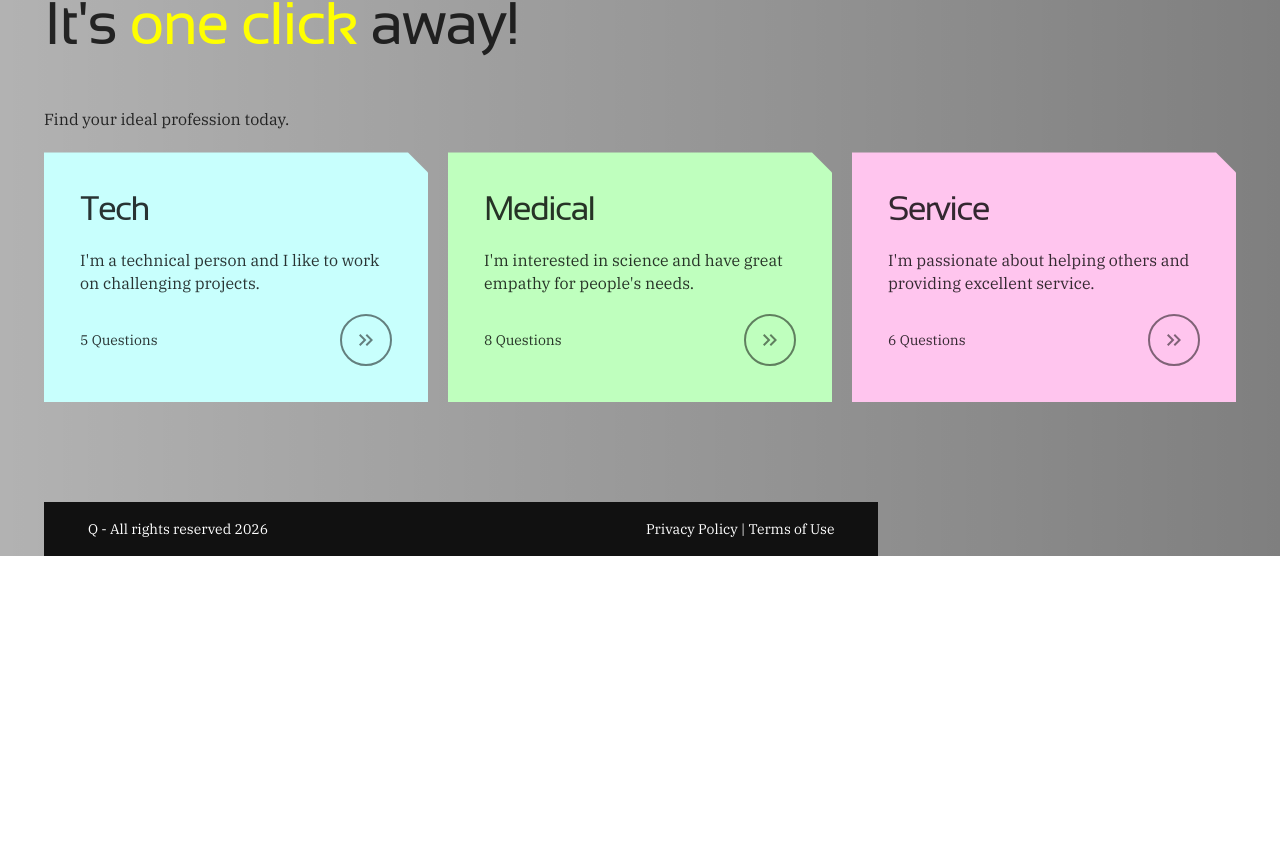
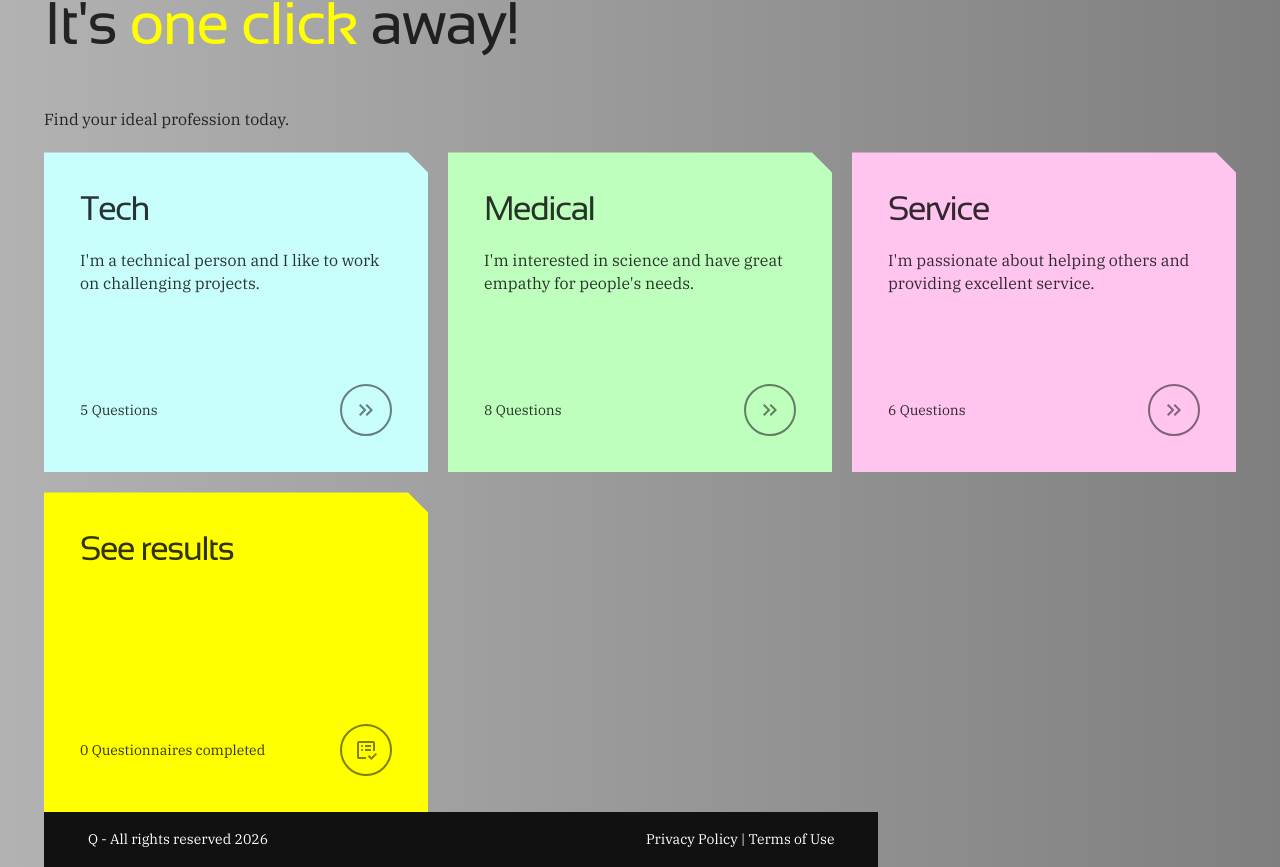
Before and after one commit to bashir-muhammad/dimando, a Next.js app: page / in a window 1280 px wide. Shown: the part 244-1111 px from the top of the page. Before the commit the page ends 800 px from the top, so only its background shows below. Built offline with nearby package versions, Linux system fonts and the light colour scheme; no server answers.

Commit message:
feat: add result card to home page

```diff
--- a/src/app/(main)/page.module.css
+++ b/src/app/(main)/page.module.css
@@ -43,6 +43,7 @@
 .card {
   position: relative;
   z-index: 2;
+  min-height: 320px;
 }
 
 .link {
--- a/src/app/(main)/page.tsx
+++ b/src/app/(main)/page.tsx
@@ -9,9 +9,11 @@ import {
   CardFooter,
 } from "@/components/card/card";
 import DoubleArrowRight from "@/assets/icons/double-arrow-right.svg";
+import ListAltCheck from "@/assets/icons/list-alt-check.svg";
 
 export default function Home() {
   const { state } = useApp();
+
   return (
     <main className={styles.main}>
       <h1
@@ -44,6 +46,19 @@ export default function Home() {
             </Link>
           </Card>
         ))}
+        {state.responses && (
+          <Card variant="result" className={styles.card}>
+            <CardTitle>See results</CardTitle>
+            <CardFooter icon={<ListAltCheck width={24} height={24} />}>
+              <span>
+                {Object.keys(state.responses).length} Questionnaires completed
+              </span>
+            </CardFooter>
+            <Link className={styles.link} href={`/results`}>
+              <span className="sr-only">Open result page</span>
+            </Link>
+          </Card>
+        )}
       </div>
     </main>
   );
--- a/src/components/card/card.module.css
+++ b/src/components/card/card.module.css
@@ -1,4 +1,6 @@
 .card {
+  display: flex;
+  flex-direction: column;
   background-color: var(--color-white);
   padding: var(--space-4xl);
   transition:
```
Also changed, not shown: 1 other file (tests, documents, lock files or other folders).
